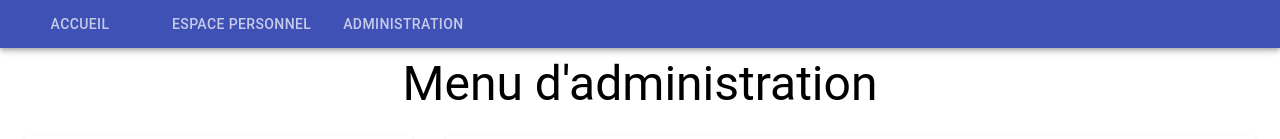
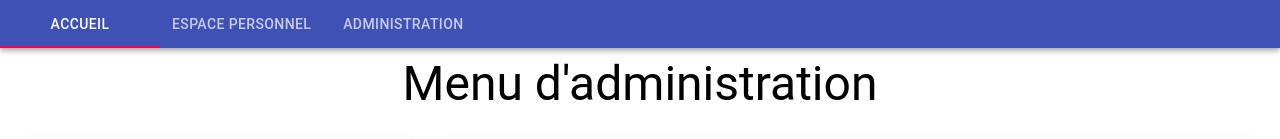
Before and after one commit to mankoty567/accrobat, a React (Create React App) app in the folder web/: page /admin in a window 1280 px wide. Shown: the top 139 px of the page. Built offline with nearby package versions, Linux system fonts and the light colour scheme; no server answers.

Commit message:
Fix de warn console

```diff
--- a/web/src/components/ChallengeItem.js
+++ b/web/src/components/ChallengeItem.js
@@ -2,8 +2,6 @@ import {
   Typography,
   List,
   ListItem,
-  IconButton,
-  Paper,
   Grid,
   Avatar,
   Button,
--- a/web/src/scenes/MainPage.js
+++ b/web/src/scenes/MainPage.js
@@ -11,11 +11,16 @@ import {
 } from 'react-router-dom';
 
 let MainPage = () => {
+  const [value, setValue] = React.useState(0);
+
+  const handleChange = (event, newValue) => {
+    setValue(newValue);
+  };
   return (
     <>
       <Router>
         <AppBar position="static">
-          <Tabs fullWidth>
+          <Tabs value={value} onChange={handleChange}>
             <Tab label="Accueil" component={Link} to="/home" />
             <Tab
               label="Espace personnel"
--- a/web/src/scenes/adminPanel/AdminPanel.js
+++ b/web/src/scenes/adminPanel/AdminPanel.js
@@ -23,13 +23,13 @@ let AdminPanel = () => {
         <Grid item xs={4} align="left">
           <Paper>
             <div style={{ height: '30vh' }}>
-              <Typography ography variant="h4" align="center">
+              <Typography variant="h4" align="center">
                 Gestion des utilisateurs
               </Typography>
               <Divider orientation="horizontal" />
 
-              {user.map((key) => {
-                return <Typography>{key}</Typography>;
+              {user.map((key, idx) => {
+                return <Typography key={idx}>{key}</Typography>;
               })}
             </div>
           </Paper>
@@ -42,8 +42,8 @@ let AdminPanel = () => {
               </Typography>
               <Divider orientation="horizontal" />
 
-              {propositions.map((key) => {
-                return <Typography>{key}</Typography>;
+              {propositions.map((key, idx) => {
+                return <Typography key={idx}>{key}</Typography>;
               })}
             </div>
           </Paper>
```
